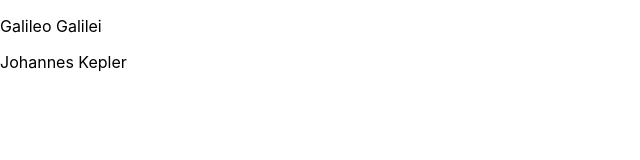
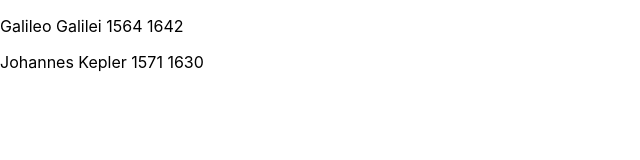
Before and after one commit to GoranAviani/javascript_array_cardio_practice_day, a React (Create React App) app: page / in a window 1280 px wide. Shown: the top 160 px of the page, without its empty margins (0-640 px from the left). Built offline with nearby package versions, Linux system fonts and the light colour scheme.

Commit message:
javascript_array_cardio_practice_day_1

```diff
--- a/src/App.js
+++ b/src/App.js
@@ -37,7 +37,7 @@ function App() {
     // 1. Filter the list of inventors for those who were born in the 1500's
     const result1 = inventors.filter(inventor => inventor.year > 1500 && inventor.year < 1600)
     console.table(result1)
-    const displayResult1 = result1.map(res => <p>{res.first} {res.last}</p>)
+    const displayResult1 = result1.map(res => <p>{res.first} {res.last} {res.year} {res.passed}</p>)
 
     // Array.prototype.map()
     // 2. Give us an array of the inventors' first and last names
```
